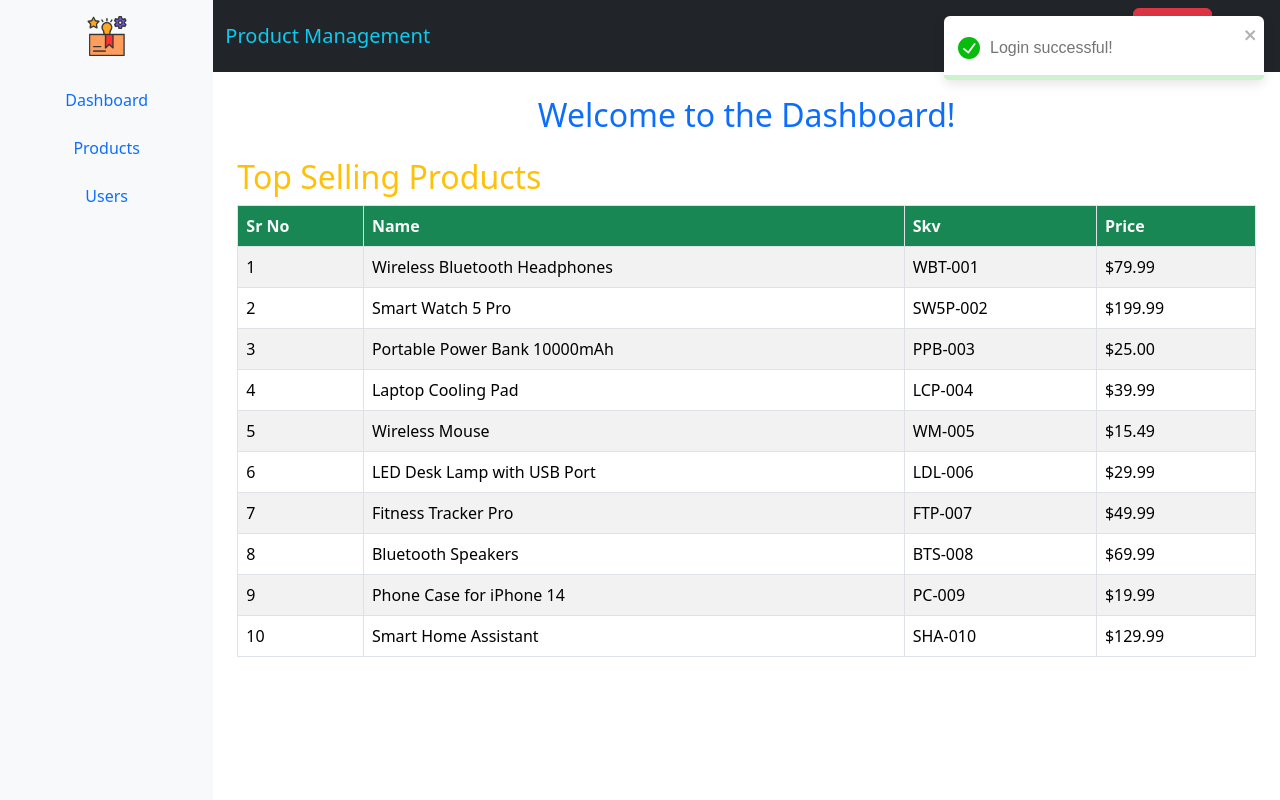
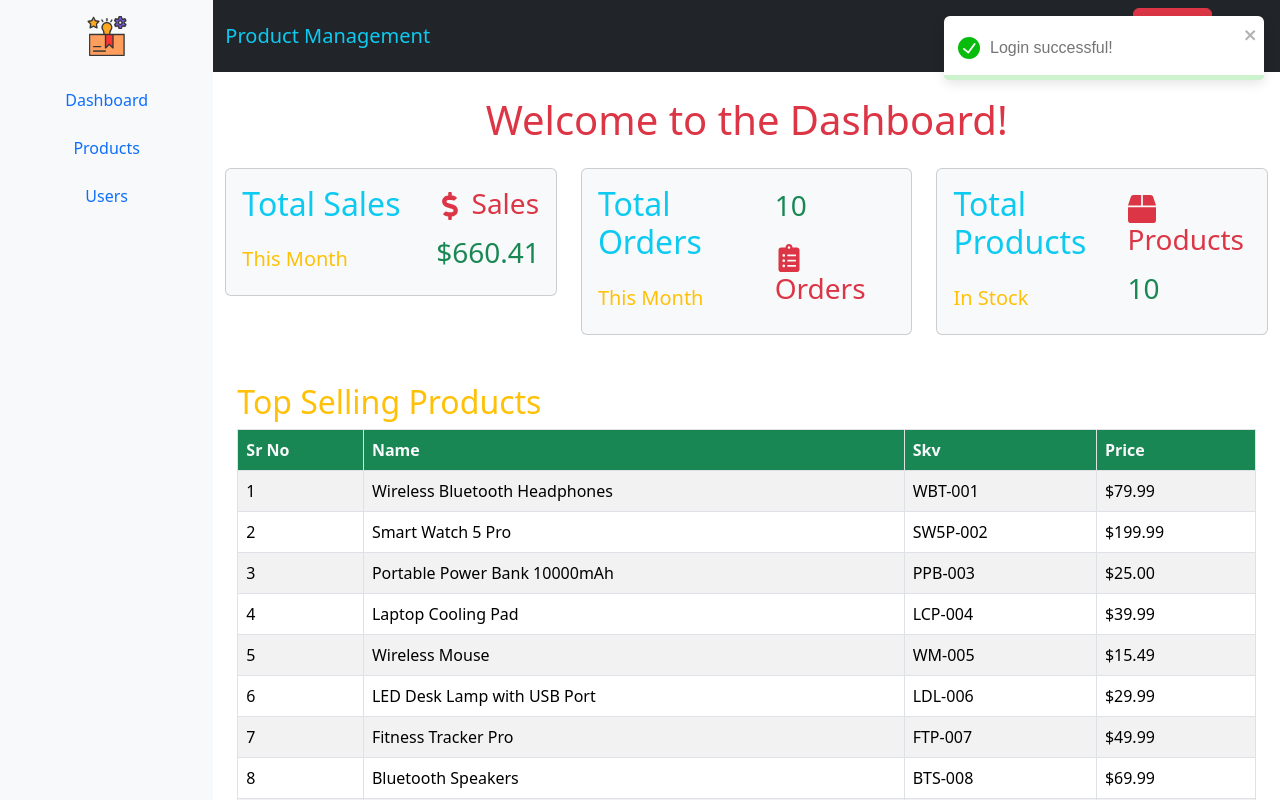
Before and after one commit to vrushabh702/top-selling, a React (Create React App) app: page / in a window 1280 px wide. Both pictures are taken after typing "name@example.com", "Sample123" into the empty fields and a click on the button "Login". Shown: the top 800 px of the page. Built offline with nearby package versions, Linux system fonts and the light colour scheme.

Commit message:
dynamic cards and value on dashboards

```diff
--- a/src/components/Modals/deleteModal.jsx
+++ b/src/components/Modals/deleteModal.jsx
@@ -16,7 +16,7 @@ function DeleteModal({
     handleDelete(selectedProduct) // Call the delete handler passed from the parent
     toast.error(`${selectedProduct.name} has been deleted!`, {
       position: toast.POSITION, // Positioning the toast on the top right
-      autoClose: 3000, // The toast will disappear after 3 seconds
+      autoClose: 2000, // The toast will disappear after 3 seconds
     })
 
     setShowModal(false) // Close the modal after deleting
--- a/src/components/Modals/updateModal.jsx
+++ b/src/components/Modals/updateModal.jsx
@@ -43,7 +43,7 @@ function UpdateModal({
 
     toast.success("Product updated successfully!", {
       position: toast.POSITION_TOP,
-      autoClose: 3000, // Toast will disappear after 3 seconds
+      autoClose: 2000, // Toast will disappear after 3 seconds
     })
 
     setShowModal(false) // Close the modal after saving changes
--- a/src/components/dashboard.jsx
+++ b/src/components/dashboard.jsx
@@ -1,9 +1,10 @@
 import React from "react"
-import { Col, Container, Row } from "react-bootstrap"
+import { Card, Col, Container, Row } from "react-bootstrap"
 import Sidebar from "./navbar/sidebar"
 import Topbar from "./navbar/topbar"
 import Footer from "./navbar/footer"
 import TopSellingProductsTable from "./reUseableComponents/topSellingProductsTable"
+import DashboardCards from "./reUseableComponents/dashboardCards"
 
 function Dashboard() {
   return (
@@ -22,11 +23,13 @@ function Dashboard() {
 
           {/* Main Content */}
           <Container>
+            <h1 className="text-center text-danger">
+              Welcome to the Dashboard!
+            </h1>
+
+            <DashboardCards></DashboardCards>
             <Row>
               <Col>
-                <h2 className="text-center text-primary">
-                  Welcome to the Dashboard!
-                </h2>
                 <TopSellingProductsTable hideActions={true} />
               </Col>
             </Row>
--- /dev/null
+++ b/src/components/reUseableComponents/dashboardCards.jsx
@@ -0,0 +1,97 @@
+import axios from "axios"
+import React, { useEffect, useState } from "react"
+import { Card, Col, Row } from "react-bootstrap"
+import { FaBox, FaClipboardList, FaDollarSign } from "react-icons/fa"
+
+const DashboardCards = () => {
+  const [products, setProducts] = useState([])
+  const [loading, setLoading] = useState(true)
+  const [error, setError] = useState(null)
+  const [totalPrice, setTotalPrice] = useState(0)
+  const [totalItems, setTotalItems] = useState(0)
+
+  // Fetch data using Axios with async/await
+  const fetchProducts = async () => {
+    try {
+      // Fetching the JSON data (assuming it's in the public folder)
+      const response = await axios.get("../assets/api/topSelling.json")
+      setProducts(response.data.topSellingProducts)
+      const total = response.data.topSellingProducts.reduce(
+        (acc, product) => {
+          acc.price += product.price // Assuming 'price' is a field in each product
+          acc.items += 1
+          return acc
+        },
+        { price: 0, items: 0 }
+      )
+      setTotalPrice(total.price)
+      setTotalItems(total.items)
+    } catch (err) {
+      setError("Error fetching data")
+    } finally {
+      setLoading(false)
+    }
+  }
+
+  // Fetch products on component mount
+  useEffect(() => {
+    fetchProducts()
+  }, [])
+
+  return (
+    <div>
+      <Row className="mt-4">
+        <Col md={4}>
+          <Card bg="light" className="mb-4">
+            <Card.Body className="d-flex justify-content-between align-items-center">
+              <div>
+                <h2 className="text-info">Total Sales</h2>
+                <h5 className="text-warning mt-4 ">This Month</h5>
+              </div>
+              <div>
+                <h3 className="text-danger mb-3">
+                  <FaDollarSign /> Sales
+                </h3>
+                <h3 className="text-success">${totalPrice.toFixed(2)}</h3>
+              </div>
+            </Card.Body>
+          </Card>
+        </Col>
+        <Col md={4}>
+          <Card bg="light" className="mb-4">
+            <Card.Body className="d-flex justify-content-between align-items-center">
+              <div>
+                <h2 className="text-info">Total Orders</h2>
+                <h5 className="text-warning mt-4">This Month</h5>
+              </div>
+              <div>
+                <h3 className="text-success">{totalItems}</h3>
+                <h3 className="text-danger mt-3 mt-3">
+                  <FaClipboardList /> Orders
+                </h3>
+              </div>
+            </Card.Body>
+          </Card>
+        </Col>
+        <Col md={4}>
+          <Card bg="light" className="mb-4">
+            <Card.Body className="d-flex justify-content-between align-items-center">
+              <div>
+                <h2 className="text-info">Total Products</h2>
+                <h5 className="text-warning mt-4">In Stock</h5>
+              </div>
+              <div>
+                <h3 className="text-danger mb-3">
+                  <FaBox /> Products
+                </h3>
+                <h3 className="text-success">{products.length}</h3>
+              </div>
+            </Card.Body>
+          </Card>
+        </Col>
+      </Row>
+    </div>
+  )
+}
+
+export default DashboardCards
--- /dev/null
+++ b/src/components/reUseableComponents/userCards.jsx
@@ -0,0 +1,73 @@
+import React, { useState, useEffect } from "react"
+import axios from "axios"
+import { Container, Row, Col, Card, Spinner } from "react-bootstrap"
+
+// Fetching random users from RandomUser API
+const UserCardsData = () => {
+  const [users, setUsers] = useState([]) // Store users data
+  const [loading, setLoading] = useState(true) // Manage loading state
+  const [error, setError] = useState("") // Error state
+
+  // Fetch data using Axios
+  const fetchUsers = async () => {
+    try {
+      const response = await axios.get("https://randomuser.me/api/?results=10") // Fetch 10 random users
+      setUsers(response.data.results) // Set users data
+    } catch (err) {
+      setError("Error fetching users")
+    } finally {
+      setLoading(false) // Set loading to false once data is fetched
+    }
+  }
+
+  // Fetch users when the component mounts
+  useEffect(() => {
+    fetchUsers()
+  }, [])
+
+  if (loading) {
+    return (
+      <div className="text-center mt-5">
+        <Spinner animation="border" role="status" />
+        <span>Loading...</span>
+      </div>
+    )
+  }
+
+  if (error) {
+    return <div className="text-center mt-5 text-danger">{error}</div>
+  }
+
+  return (
+    <Container>
+      <Row className="mt-4">
+        {users.map((user, index) => (
+          <Col md={4} key={index} className="mb-4">
+            <Card className="shadow-sm">
+              <Card.Img
+                variant="top"
+                src={user.picture.large}
+                alt={`${user.name.first} ${user.name.last}`}
+              />
+              <Card.Body>
+                <Card.Title>{`${user.name.first} ${user.name.last}`}</Card.Title>
+                <Card.Text>
+                  <strong>Email:</strong> {user.email}
+                </Card.Text>
+                <Card.Text>
+                  <strong>Gender:</strong>{" "}
+                  {user.gender.charAt(0).toUpperCase() + user.gender.slice(1)}
+                </Card.Text>
+                <Card.Text>
+                  <strong>Age:</strong> {user.dob.age}
+                </Card.Text>
+              </Card.Body>
+            </Card>
+          </Col>
+        ))}
+      </Row>
+    </Container>
+  )
+}
+
+export default UserCardsData
--- a/src/components/users.jsx
+++ b/src/components/users.jsx
@@ -3,6 +3,7 @@ import Footer from "./navbar/footer"
 import { Col, Container, Row } from "react-bootstrap"
 import Sidebar from "./navbar/sidebar"
 import Topbar from "./navbar/topbar"
+import UserCardsData from "./reUseableComponents/userCards"
 
 function Users() {
   return (
@@ -27,6 +28,7 @@ function Users() {
                   Welcome to the Users !
                 </h2>
                 {/* <TopSellingUsersTable /> */}
+                <UserCardsData></UserCardsData>
               </Col>
             </Row>
           </Container>
```
